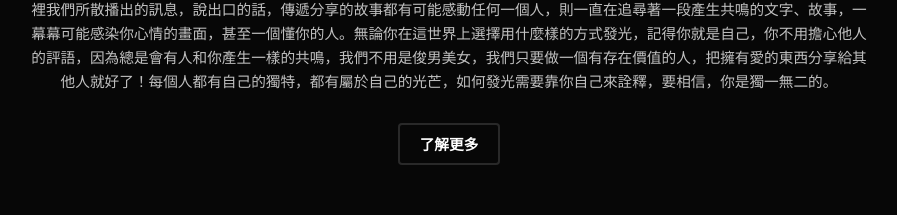
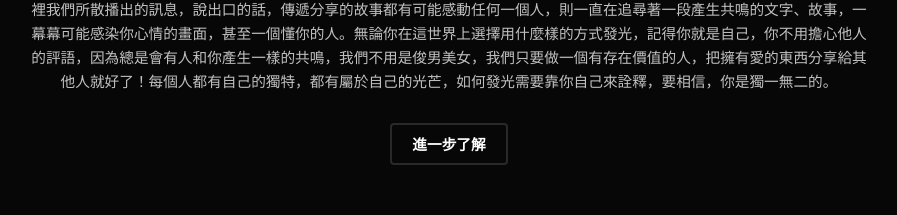
Before and after one commit to hyuntaiking/170508Homework, a plain HTML site: page index.html in a window 1280 px wide. Shown: the part 1957-2172 px from the top of the page, without its empty margins (191-1088 px from the left). Drawn offline with nearby package versions, Linux system fonts and the light colour scheme.

Commit message:
Add files via upload

```diff
--- a/index.html
+++ b/index.html
@@ -40,7 +40,7 @@
 						<h1>Taylor Swift</h1>
 					</header>
 				</div>
-				<a href="#one" class="more">了解更多</a>
+				<a href="#one" class="more">進一步了解</a>
 			</section>
 
 		<!-- One -->
@@ -55,11 +55,11 @@
 							<p>她堅信她的第五張專輯1989在首周能賣出一百萬張。但是其它人卻沒這麼有信心。"所有音樂行業內的人，甚至包括我所在的公司，都在不停的說我太天真，過份樂觀了。"泰勒絲在回憶起為1989在十月份的發行而在曼哈頓所做的預備時說。"但當我們拿到首週發行的數據時，在那時， 沒人覺得我的看法太過天真。"</p>
 						</div>
 						<footer>
-							<a href="https://zh.wikipedia.org/zh-tw/%E6%B3%B0%E5%8B%92%C2%B7%E6%96%AF%E5%A8%81%E5%A4%AB%E7%89%B9" class="button alt">了解更多</a>
+							<a href="https://zh.wikipedia.org/zh-tw/%E6%B3%B0%E5%8B%92%C2%B7%E6%96%AF%E5%A8%81%E5%A4%AB%E7%89%B9" class="button alt">進一步了解</a>
 						</footer>
 					</article>
 				</div>
-				<a href="#two" class="more">了解更多</a>
+				<a href="#two" class="more">進一步了解</a>
 			</section>
 
 		<!-- Two -->
@@ -74,11 +74,11 @@
 							<p>對我來說，在這個充滿著愛與恨，也幾乎是半透明的世界，每個人都同時扮演著公眾人物和觀眾這兩個角色，在公眾人物這個角色裡我們所散播出的訊息，說出口的話，傳遞分享的故事都有可能感動任何一個人，則一直在追尋著一段產生共鳴的文字、故事，一幕幕可能感染你心情的畫面，甚至一個懂你的人。無論你在這世界上選擇用什麼樣的方式發光，記得你就是自己，你不用擔心他人的評語，因為總是會有人和你產生一樣的共鳴，我們不用是俊男美女，我們只要做一個有存在價值的人，把擁有愛的東西分享給其他人就好了！每個人都有自己的獨特，都有屬於自己的光芒，如何發光需要靠你自己來詮釋，要相信，你是獨一無二的。</p>
 						</div>
 						<footer>
-							<a href="https://zh.wikipedia.org/zh-tw/%E6%B3%B0%E5%8B%92%C2%B7%E6%96%AF%E5%A8%81%E5%A4%AB%E7%89%B9" class="button alt">了解更多</a>
+							<a href="https://zh.wikipedia.org/zh-tw/%E6%B3%B0%E5%8B%92%C2%B7%E6%96%AF%E5%A8%81%E5%A4%AB%E7%89%B9" class="button alt">進一步了解</a>
 						</footer>
 					</article>
 				</div>
-				<a href="#three" class="more">了解更多</a>
+				<a href="#three" class="more">進一步了解</a>
 			</section>
 
 		<!-- Three -->
@@ -93,11 +93,11 @@
 							<p>美國鄉村音樂女創作歌手、吉他歌手、演員。根據Nielsen SoundScan，絲薇芙特在2008年總共賣出400萬份專輯，這使得她成為美國當年最暢銷音樂人。2006年，她發售了首張單曲《Tim McGraw》，緊接著發售了首張同名專輯，該專輯獲得美國唱片業協會的白金認證。</p>
 						</div>
 						<footer>
-							<a href="https://zh.wikipedia.org/zh-tw/%E6%B3%B0%E5%8B%92%C2%B7%E6%96%AF%E5%A8%81%E5%A4%AB%E7%89%B9" class="button alt">了解更多</a>
+							<a href="https://zh.wikipedia.org/zh-tw/%E6%B3%B0%E5%8B%92%C2%B7%E6%96%AF%E5%A8%81%E5%A4%AB%E7%89%B9" class="button alt">進一步了解</a>
 						</footer>
 					</article>
 				</div>
-				<a href="#four" class="more">了解更多</a>
+				<a href="#four" class="more">進一步了解</a>
 			</section>
 
 		<!-- Four -->
@@ -112,7 +112,7 @@
 							<p>很多時侯，限制我們的，不是環境，也不是他人，而是我們自己。如果不能打破心的禁錮，即時給你整片天空，你也找不到自由的感覺。</p>
 						</div>
 						<footer>
-							<a href="https://zh.wikipedia.org/zh-tw/%E6%B3%B0%E5%8B%92%C2%B7%E6%96%AF%E5%A8%81%E5%A4%AB%E7%89%B9" class="button alt">了解更多</a>
+							<a href="https://zh.wikipedia.org/zh-tw/%E6%B3%B0%E5%8B%92%C2%B7%E6%96%AF%E5%A8%81%E5%A4%AB%E7%89%B9" class="button alt">進一步了解</a>
 						</footer>
 					</article>
 				</div>
```
